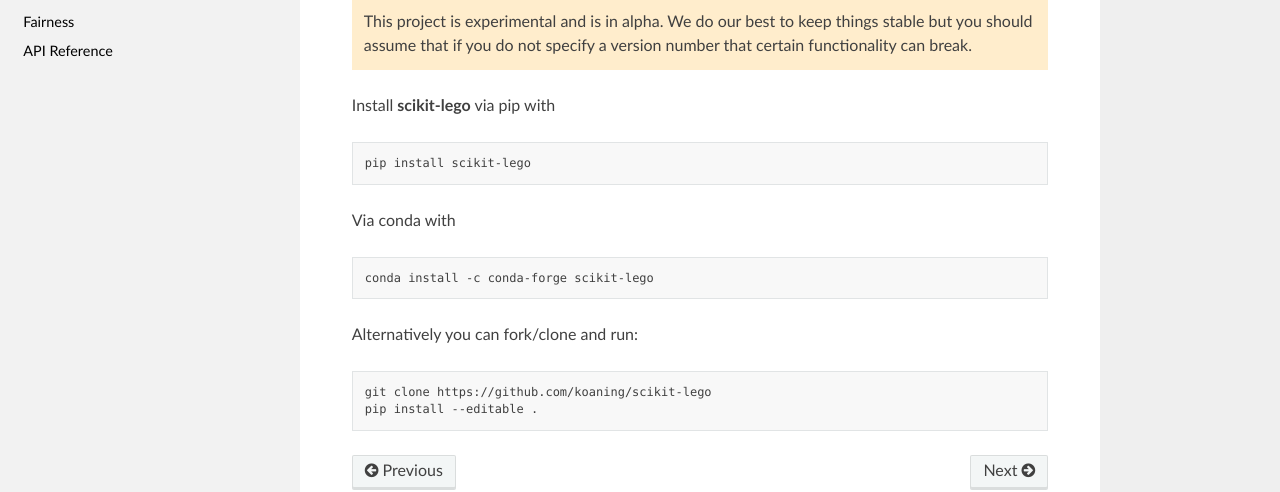
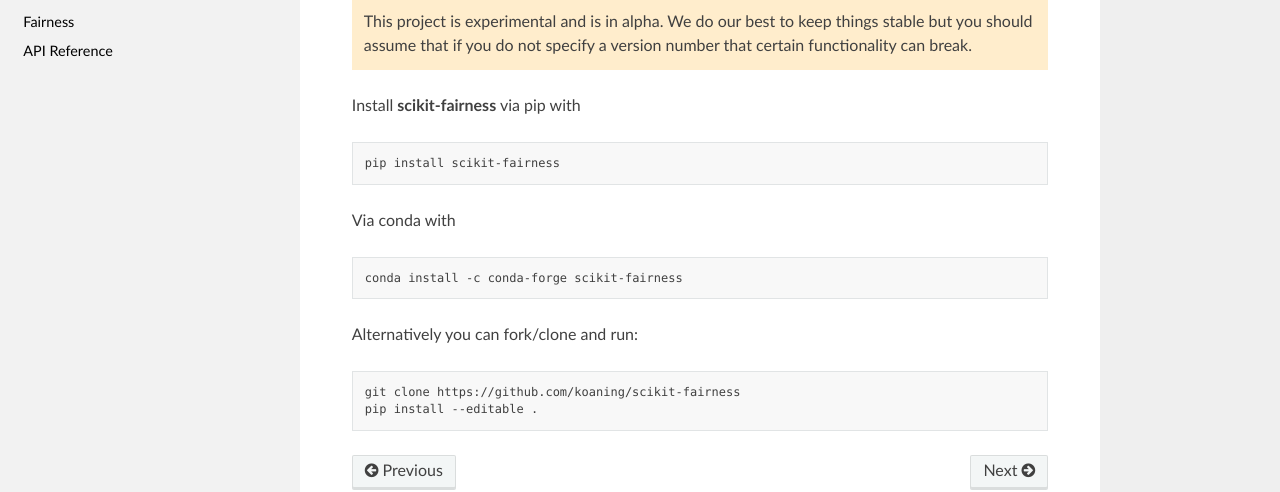
Before and after one commit to koaning/scikit-fairness, a Sphinx documentation site: the page built from doc/install.rst, in a window 1280 px wide. Shown: the part 191-683 px from the top of the page. Built offline with Sphinx 7.4.7 and the Read the Docs theme 2.0.0, drawn with Linux system fonts in a browser that asks for light colours.

Commit message:
Replace lego with fairness

```diff
--- a/doc/install.rst
+++ b/doc/install.rst
@@ -6,21 +6,21 @@ Installation
     you do not specify a version number that certain functionality
     can break.
 
-Install **scikit-lego** via pip with
+Install **scikit-fairness** via pip with
 
 .. code-block:: bash
 
-   pip install scikit-lego
+   pip install scikit-fairness
 
 Via conda with
 
 .. code-block:: bash
 
-   conda install -c conda-forge scikit-lego
+   conda install -c conda-forge scikit-fairness
 
 Alternatively you can fork/clone and run:
 
 .. code-block:: bash
 
-   git clone https://github.com/koaning/scikit-lego
+   git clone https://github.com/koaning/scikit-fairness
    pip install --editable .
```
